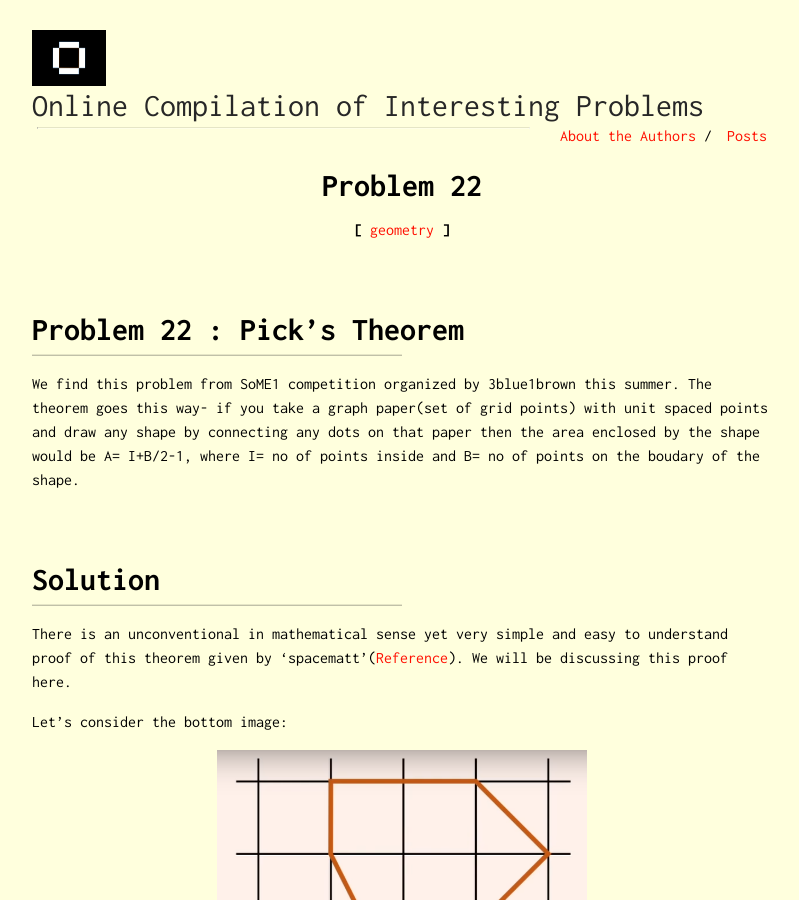
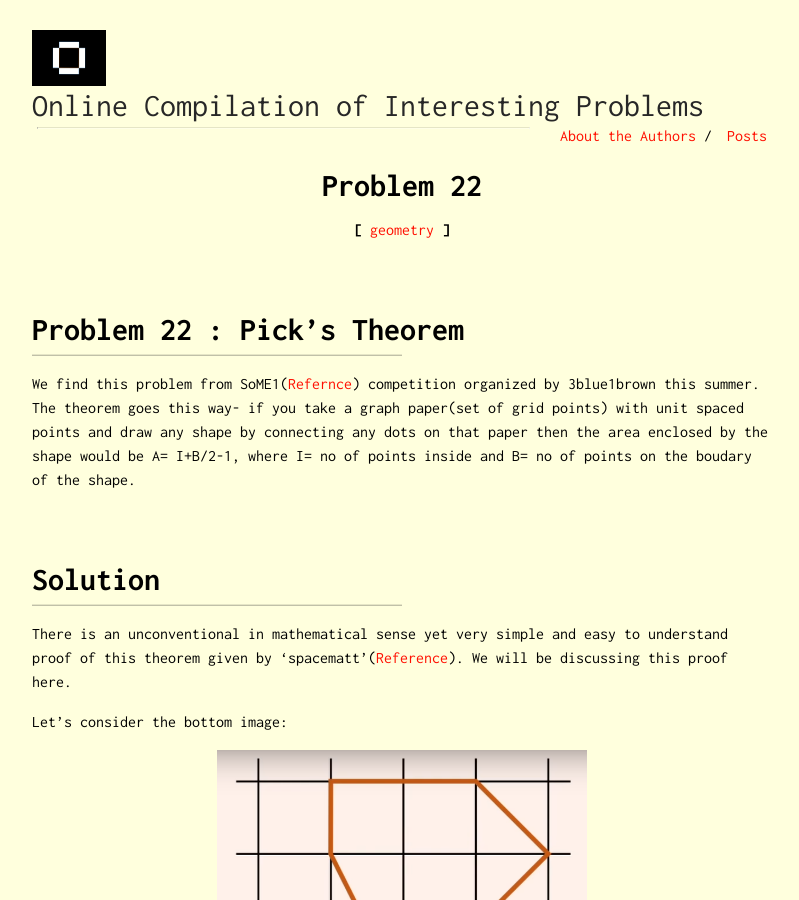
Before and after one commit to Oscuro-Phoenix/math-for-fun, a Jekyll site: the page built from _posts/2021-12-01-Problem-22.md, in a window 1280 px wide and 900 px high. Shown: the whole window, without its empty margins (238-1037 px from the left). Built offline with Jekyll 4.4.1, drawn with Linux system fonts in a browser that asks for light colours; formulas are drawn with MathJax 3.

Commit message:
Update 2021-12-01-Problem-22.md

```diff
--- a/_posts/2021-12-01-Problem-22.md
+++ b/_posts/2021-12-01-Problem-22.md
@@ -6,7 +6,7 @@ tags: [geometry]
 ---
 # Problem 22 : Pick's Theorem
 
-We find this problem from SoME1 competition organized by 3blue1brown this summer. The theorem goes this way- if you take a graph paper(set of grid points) with unit spaced points and draw any shape by connecting any dots on that paper then the area enclosed by the shape would be A= I+B/2-1, where I= no of points inside and B= no of points on the boudary of the shape.
+We find this problem from SoME1([Refernce](https://www.3blue1brown.com/blog/some1-results)) competition organized by 3blue1brown this summer. The theorem goes this way- if you take a graph paper(set of grid points) with unit spaced points and draw any shape by connecting any dots on that paper then the area enclosed by the shape would be A= I+B/2-1, where I= no of points inside and B= no of points on the boudary of the shape.
 
 # Solution
 
```
